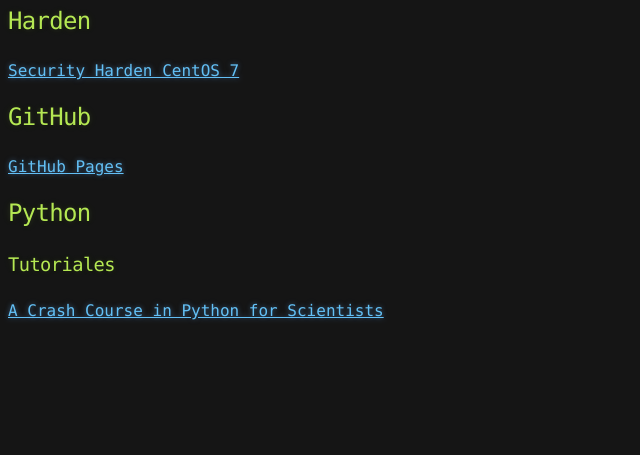
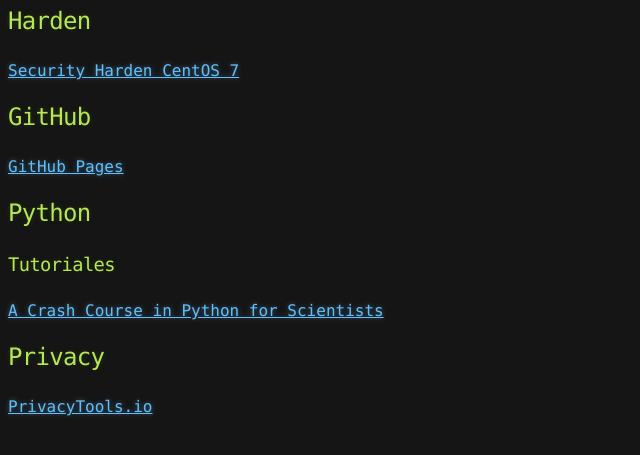
Before and after one commit to dbellomo/howto, a plain HTML site: page index.html in a window 1280 px wide. Shown: the part 73-528 px from the top of the page, without its empty margins (0-640 px from the left). Drawn offline with Linux system fonts and the light colour scheme.

Commit message:
add Privacy: privacytools.io

```diff
--- a/index.html
+++ b/index.html
@@ -18,5 +18,7 @@
 <h2 id="python">Python</h2>
 <h3 id="tutoriales">Tutoriales</h3>
 <p><a href="http://nbviewer.ipython.org/gist/rpmul%20ler/5920182">A Crash Course in Python for Scientists</a></p>
+<h2 id="privacy">Privacy</h2>
+<p><a href="https://www.privacytools.io">PrivacyTools.io</a></p>
 </body>
 </html>
```
Also changed, not shown: 1 other file.
